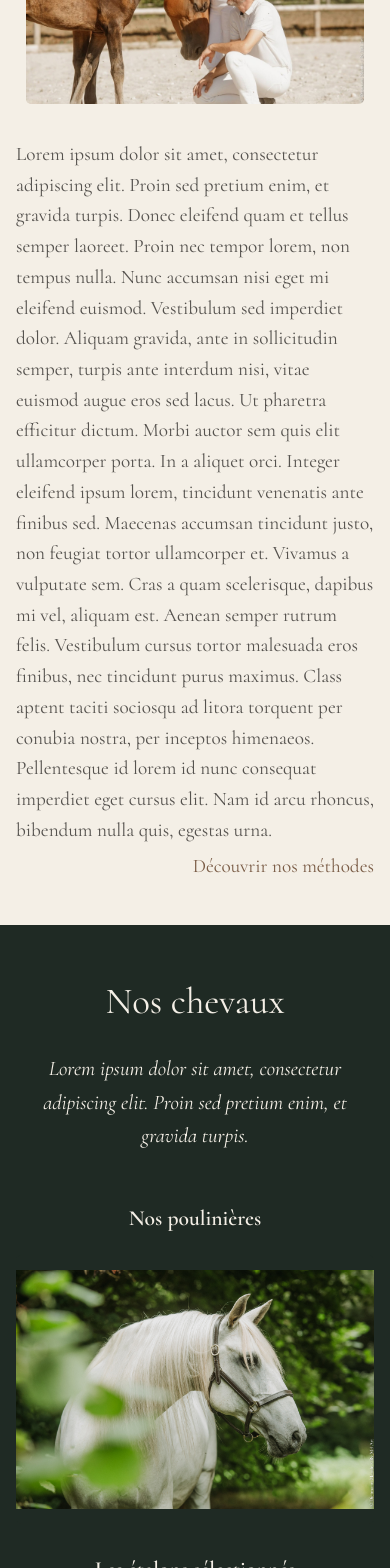
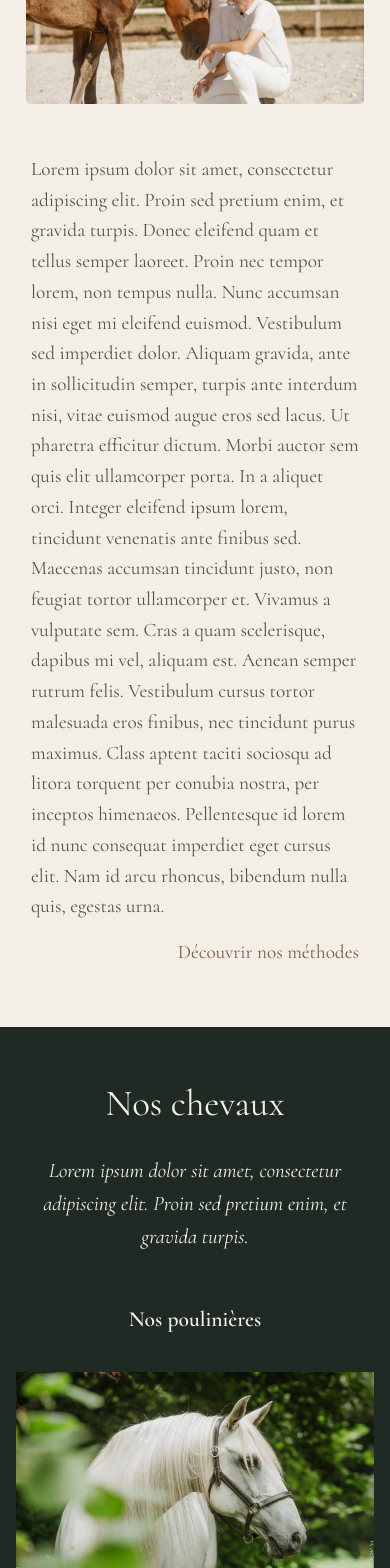
Before and after one commit to Das-F/linlouet, a Next.js app: page / in a window 390 px wide. Shown: the part 840-2408 px from the top of the page. Built offline with nearby package versions, Linux system fonts and the light colour scheme.

Commit message:
responsive in progress on mainpage

```diff
--- a/app/page.module.css
+++ b/app/page.module.css
@@ -63,7 +63,7 @@
 }
 
 .methods-button {
-  margin: 0 15px 0 0;
+  margin: 10px 15px 0 0;
   font-family: var(--font-primary);
   font-size: 1.4rem;
   color: var(--accent-text);
@@ -365,6 +365,7 @@
 @media (max-width: 1024px) {
   .about-content {
     gap: 20px;
+    flex-direction: column;
   }
 
   .about-image {
@@ -374,8 +375,9 @@
   }
 
   .about-text {
-    min-width: 0;
-    padding: 0;
+    width: 100%;
+    max-width: 1000px;
+    padding: 15px;
   }
 
   .social-links {
--- a/components/Footer/Footer.module.css
+++ b/components/Footer/Footer.module.css
@@ -85,6 +85,9 @@
   }
 
   .footer-link-groups {
+    justify-self: end;
+    width: max-content;
+    max-width: 100%;
     flex-direction: column;
     gap: 20px;
   }
--- a/components/PageHero/PageHero.module.css
+++ b/components/PageHero/PageHero.module.css
@@ -52,7 +52,7 @@
 
 .home-hero-content {
   bottom: 12px;
-  width: min(90%, 1200px);
+  width: min(100%, 1440px);
   padding: 30px;
   border-radius: 5px;
 }
@@ -93,7 +93,7 @@
   }
 
   .home-hero-content {
-    width: min(92%, 1000px);
+    width: min(100%, 1024px);
     padding: clamp(16px, 3vw, 26px);
   }
 
```
